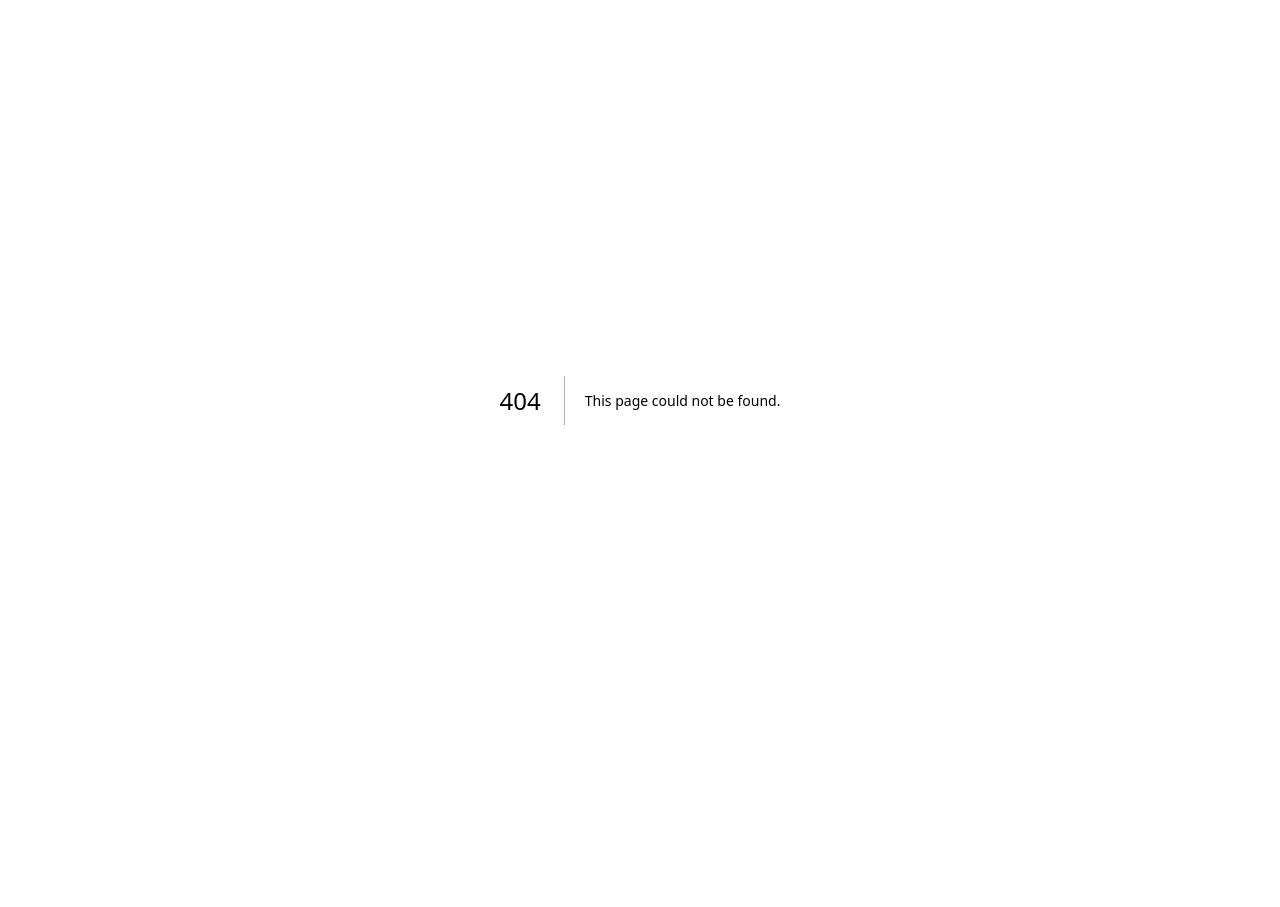
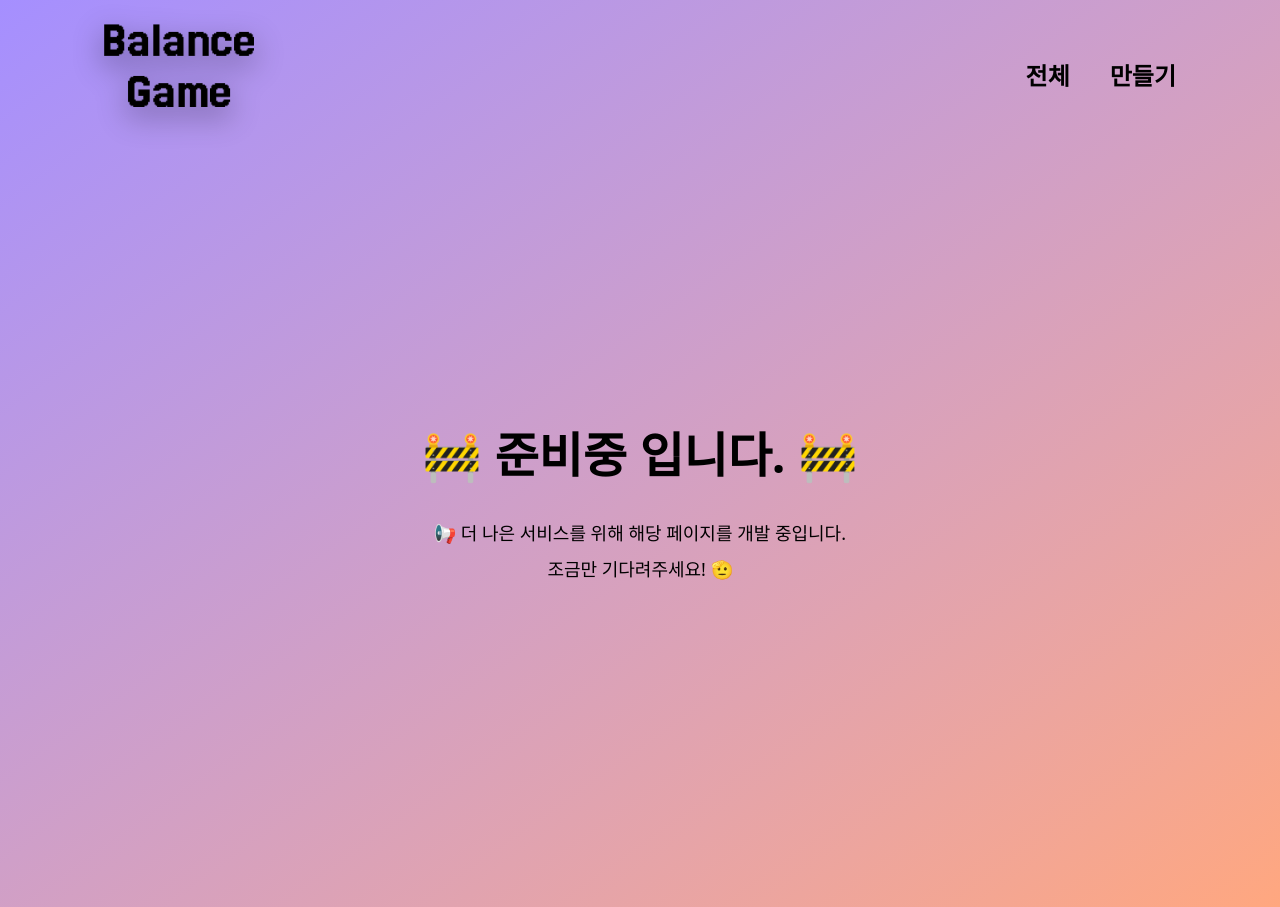
Before and after one commit to dev-yihyun/next-balance-game, a Next.js app: page /main/new in a window 1280 px wide. Before the commit this address had no page. Before the commit the page ends 800 px from the top, so only its background shows below. Built offline with nearby package versions, Linux system fonts and the light colour scheme.

Commit message:
[feat] new 라우터 생성

```diff
--- /dev/null
+++ b/src/app/main/new/page.tsx
@@ -0,0 +1,7 @@
+import ComingSoonMessage from "@/component/ComingSoonMessage";
+
+function NewPage({ children }: { children: React.ReactNode }) {
+    return <ComingSoonMessage />;
+}
+
+export default NewPage;
--- a/src/component/NavBar.tsx
+++ b/src/component/NavBar.tsx
@@ -1,21 +1,30 @@
+import Link from "next/link";
+
+const NAV_ITEMS = [
+    { href: "/main", label: "전체" },
+    { href: "/main/new", label: "만들기" },
+];
 function NavBar() {
     return (
         <nav className="w-full px-6 pt-6 flex flex-col sm:flex-row sm:justify-between sm:items-center gap-6">
-            {/* Logo */}
-            <div className="flex justify-center sm:justify-start ">
+            <div className="flex justify-center sm:justify-start">
+                <Link href={"/main"}>
                     <img
                         src="/images/balancegame.png"
-                    alt="balancegame"
+                        alt="Balance Game Logo"
                         className="drop-shadow-[0_10px_15px_rgba(0,0,0,0.4)]"
                         width={150}
                         height={150}
                     />
+                </Link>
             </div>
 
-            {/* Menu */}
-            <div className="flex justify-center sm:justify-end gap-6 sm:gap-10 text-lg sm:text-xl mt-5 md:text-2xl font-bold">
-                <p>전체</p>
-                <p>만들기</p>
+            <div className="flex justify-center sm:justify-end gap-6 sm:gap-10 text-lg sm:text-xl md:text-2xl font-bold mt-5">
+                {NAV_ITEMS.map((item) => (
+                    <Link key={item.label} href={item.href} className="hover:underline">
+                        {item.label}
+                    </Link>
+                ))}
             </div>
         </nav>
     );
```
Lines whose indentation alone changed are shown as unchanged.
